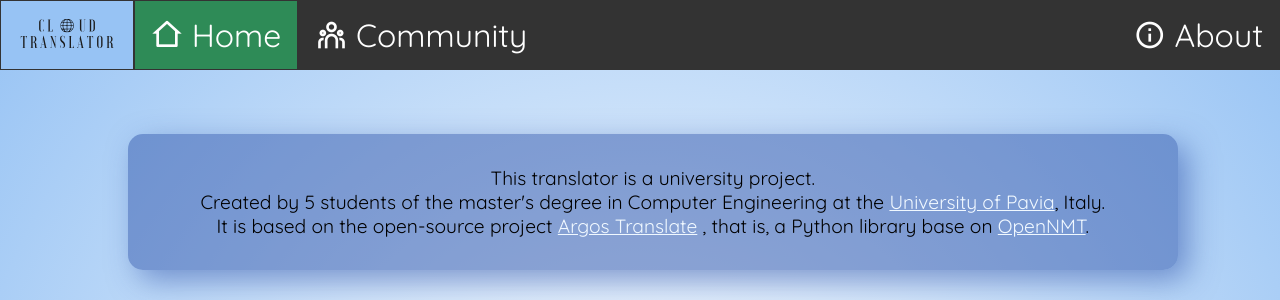
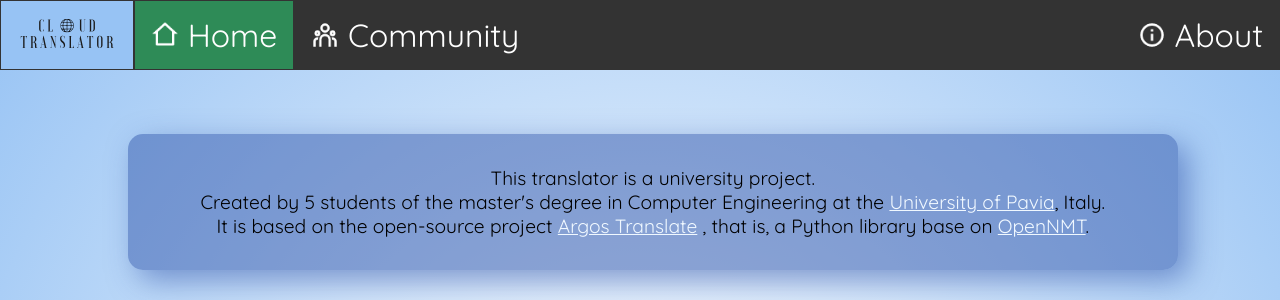
Before and after one commit to aiman-al-masoud/translator-cloud-project, a Flask app: page / in a window 1280 px wide. Shown: the top 300 px of the page. Run offline with Flask 2, Linux system fonts and the light colour scheme; some libraries are stand-ins or nearby versions.

Commit message:
icon update

```diff
--- a/src/static/css/index.css
+++ b/src/static/css/index.css
@@ -9,6 +9,10 @@ body {
     /*background-image: linear-gradient(265deg,#97c3f4 2%,#e2eef2 55%,#fff 95%);*/
     background: rgb(255,255,255);
     background: radial-gradient(circle, rgba(255,255,255,1) 0%, rgba(151,195,244,1) 100%);
+}
+
+.navbar-image {
+  width: 28px;
 }
 
 ul.topnav {
@@ -202,6 +206,8 @@ ul.topnav li.right {float: right;}
   display: block;
 }
 
+
+
 #footer {
     position: relative;
     left: 0;
--- a/src/templates/about.html
+++ b/src/templates/about.html
@@ -14,9 +14,9 @@
 <body>
   <ul class="topnav">
     <li><a class="logo" title="Home" href="/"><img src="static/res/logoCloudTranslatorSvg.svg"></a></li>
-    <li><a href="/"><i class="ri-home-2-line"></i>&nbsp;Home</a></li>
-    <li><a href="community"><i class="ri-team-line"></i>&nbsp;Community</a></li>
-    <li class="right"><a class="active" href="about"><i class="ri-information-line"></i>&nbsp;About</a></li>
+    <li><a href="/"><img src="static/res/home-2-line-white.png" class="navbar-image">&nbsp;Home</a></li>
+    <li><a href="community"><img src="static/res/team-line.png" class="navbar-image">&nbsp;Community</a></li>
+    <li class="right"><a class="active" href="about"><img src="static/res/information-line.png" class="navbar-image">&nbsp;About</a></li>
   </ul>
 
   <div class="short-bio">
--- a/src/templates/community.html
+++ b/src/templates/community.html
@@ -14,9 +14,9 @@
 <body>
   <ul class="topnav">
     <li><a class="logo" title="Home" href="/"><img src="static/res/logoCloudTranslatorSvg.svg"></a></li>
-    <li><a href="/"><i class="ri-home-2-line"></i>&nbsp;Home</a></li>
-    <li><a class="active" href="community"><i class="ri-team-line"></i>&nbsp;Community</a></li>
-    <li class="right"><a href="about"><i class="ri-information-line"></i>&nbsp;About</a></li>
+    <li><a href="/"><img src="static/res/home-2-line-white.png" class="navbar-image">&nbsp;Home</a></li>
+    <li><a class="active" href="community"><img src="static/res/team-line.png" class="navbar-image">&nbsp;Community</a></li>
+    <li class="right"><a href="about"><img src="static/res/information-line.png" class="navbar-image">&nbsp;About</a></li>
   </ul>
 
   <!-- <div class="big-list">
--- a/src/templates/index.html
+++ b/src/templates/index.html
@@ -17,9 +17,9 @@
 <body>
   <ul class="topnav">
     <li><a class="logo" title="Home" href="/"><img src="static/res/logoCloudTranslatorSvg.svg"></a></li>
-    <li><a class="active" href="/"><i class="ri-home-2-line"></i>&nbsp;Home</a></li>
-    <li><a href="community"><i class="ri-team-line"></i>&nbsp;Community</a></li>
-    <li class="right"><a href="about"><i class="ri-information-line"></i>&nbsp;About</a></li>
+    <li><a class="active" href="/"><img src="static/res/home-2-line-white.png" class="navbar-image">&nbsp;Home</a></li>
+    <li><a href="community"><img src="static/res/team-line.png" class="navbar-image">&nbsp;Community</a></li>
+    <li class="right"><a href="about"><img src="static/res/information-line.png" class="navbar-image">&nbsp;About</a></li>
   </ul>
 
   <div class="short-bio">
```
Also changed, not shown: src/static/res/home-2-line-white.png (added), src/static/res/information-line.png (added), src/static/res/team-line.png (added).
